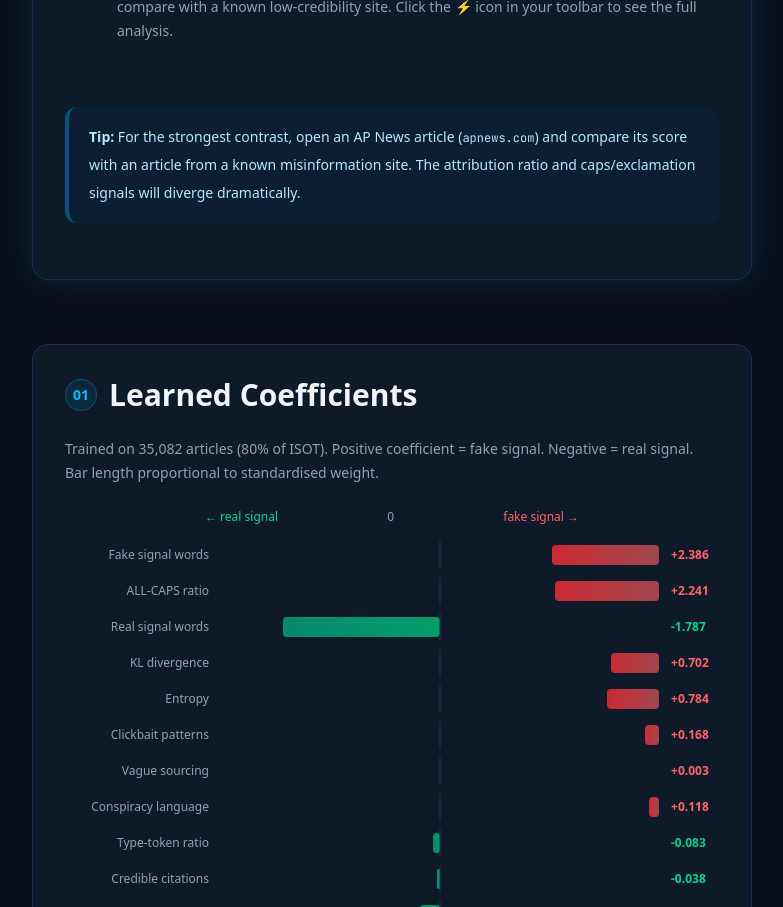
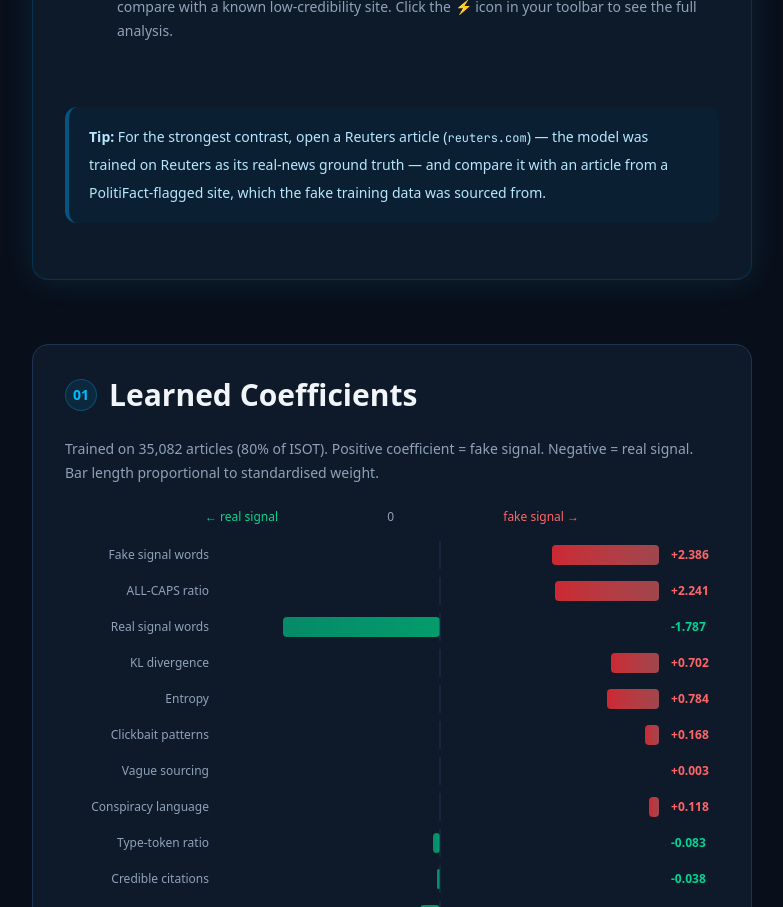
Before and after one commit to nishkasharma21/cs109-fake-news-detector, a Next.js app: page / in a window 1280 px wide. Shown: the part 2280-3187 px from the top of the page, without its empty margins (248-1031 px from the left). Built offline with nearby package versions, Linux system fonts and the light colour scheme; a web font is replaced by a local one.

Commit message:
Update tip to reference Reuters and PolitiFact training sources

```diff
--- a/app/page.tsx
+++ b/app/page.tsx
@@ -204,7 +204,7 @@ export default function Home() {
               description="Navigate to any news article — try Reuters or AP for a high-credibility baseline, then compare with a known low-credibility site. Click the ⚡ icon in your toolbar to see the full analysis."
             />
             <Callout color="sky">
-              <strong>Tip:</strong> For the strongest contrast, open an AP News article (<code className="font-[var(--font-mono)] text-xs">apnews.com</code>) and compare its score with an article from a known misinformation site. The attribution ratio and caps/exclamation signals will diverge dramatically.
+              <strong>Tip:</strong> For the strongest contrast, open a Reuters article (<code className="font-[var(--font-mono)] text-xs">reuters.com</code>) — the model was trained on Reuters as its real-news ground truth — and compare it with an article from a PolitiFact-flagged site, which the fake training data was sourced from.
             </Callout>
           </Card>
         </section>
```
